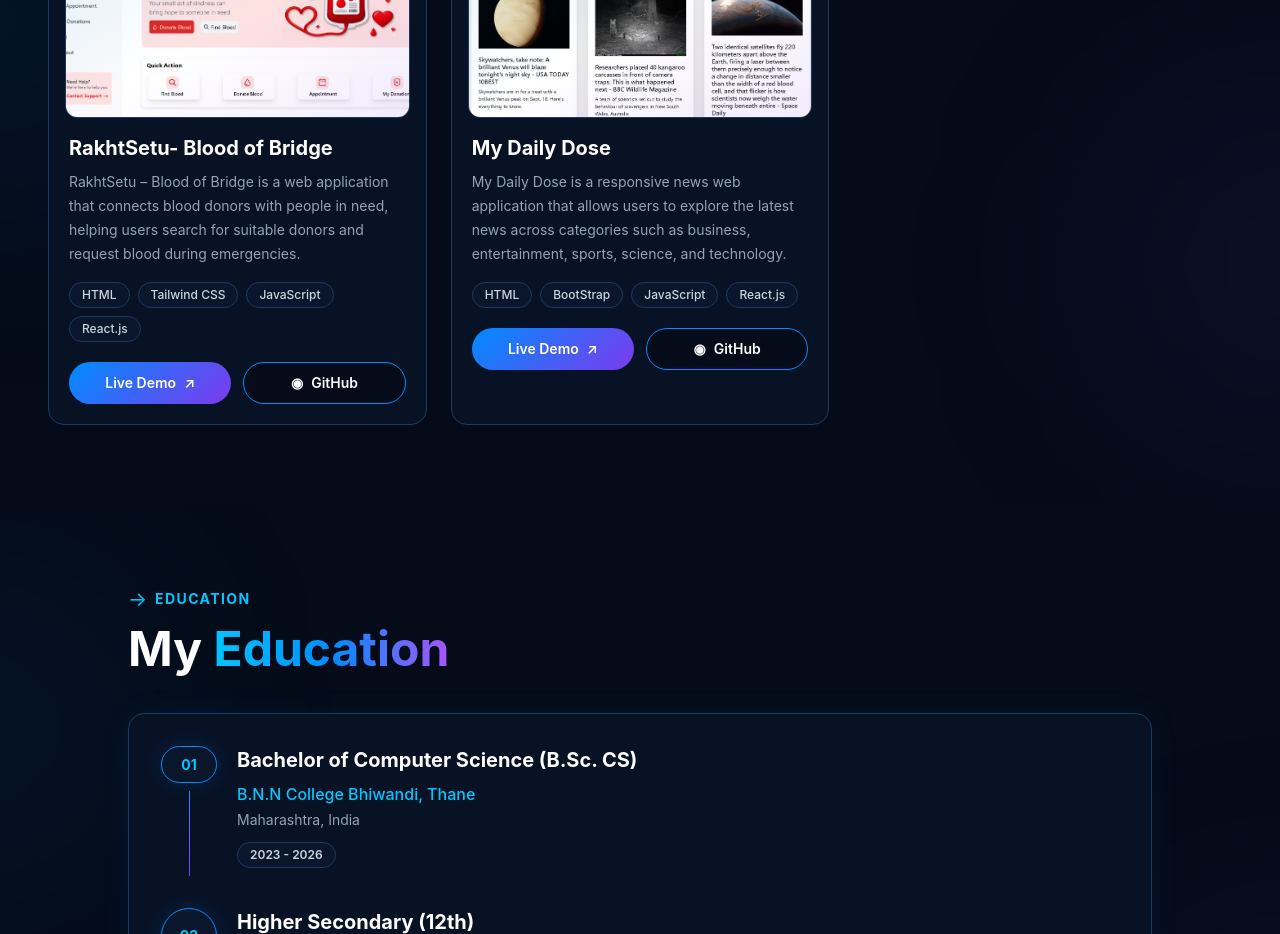
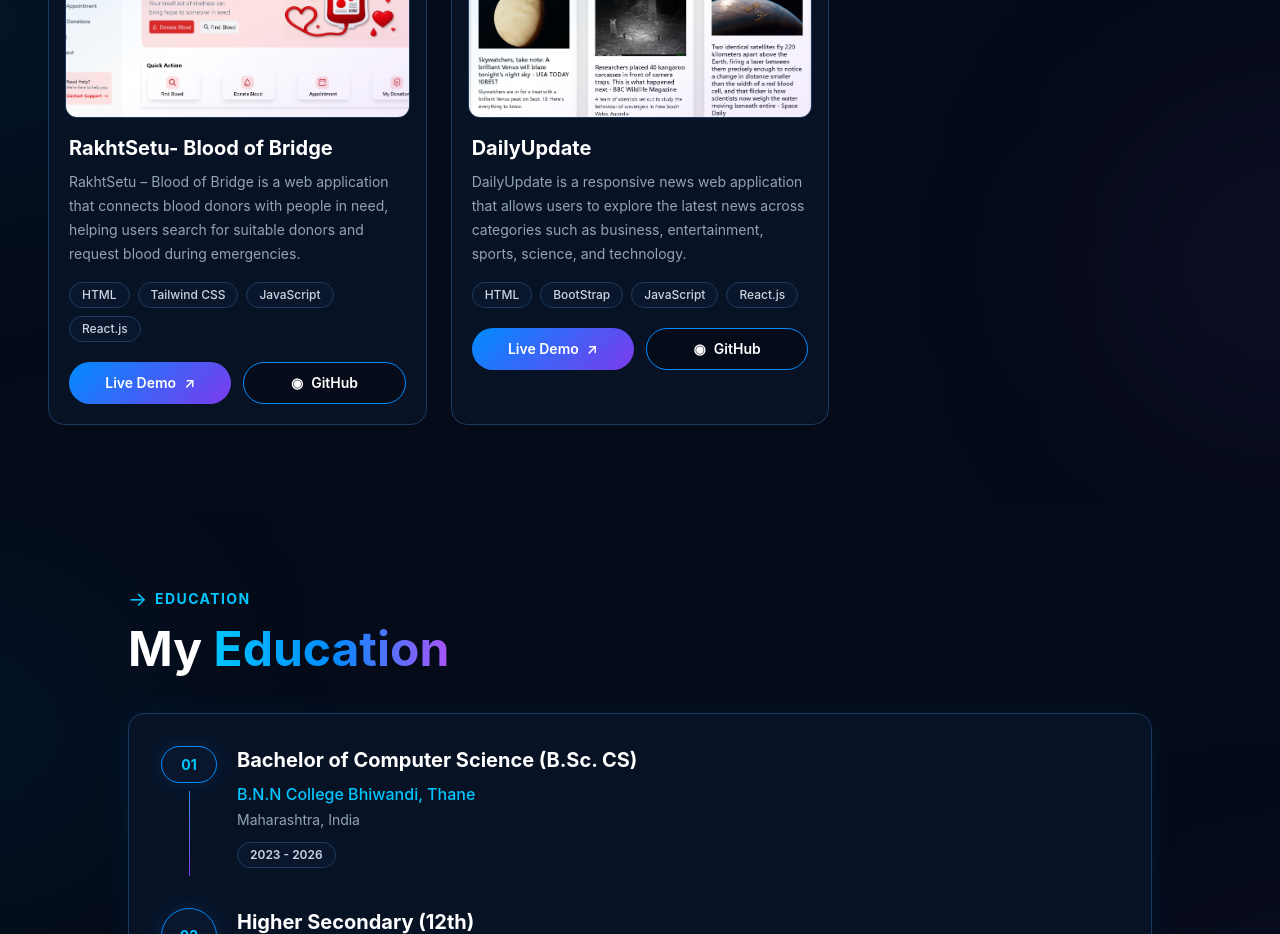
Before and after one commit to 956krushna/Myportfolio, a React (Vite) app: page / in a window 1280 px wide. Shown: the part 2700-3634 px from the top of the page. Built offline with nearby package versions, Linux system fonts and the light colour scheme.

Commit message:
pdf update

```diff
--- a/src/Pages/Hero.jsx
+++ b/src/Pages/Hero.jsx
@@ -1,5 +1,5 @@
 import profileImage from "../assets/Mee.png";
-import cv from "../assets/Krushnaa.pdf"
+import cv from "../assets/956Krushna.pdf"
 import github from "../assets/github.png"
 import linkedin from "../assets/linkedin.png"
 import mail from "../assets/mail.png"
@@ -119,7 +119,7 @@ function Hero() {
             </a>
             <a
               href={cv}
-              download="Krushnaa.pdf"
+              download="956krushna.pdf"
               className="
                 inline-flex
                 items-center
--- a/src/Pages/Projects.jsx
+++ b/src/Pages/Projects.jsx
@@ -12,13 +12,13 @@ const projects = [
     github: "https://github.com/956krushna/RakhtSetu-Bridge-of-Blood",
   },
   {
-    title: "My Daily Dose",
+    title: "DailyUpdate",
     image: daily,
     description:
-      "My Daily Dose is a responsive news web application that allows users to explore the latest news across categories such as business, entertainment, sports, science, and technology.",
+      "DailyUpdate is a responsive news web application that allows users to explore the latest news across categories such as business, entertainment, sports, science, and technology.",
     technologies: ["HTML", "BootStrap", "JavaScript", "React.js"],
     live: "#",
-    github: "https://github.com/956krushna/My-Daily-Dose.",
+    github: "https://github.com/956krushna/DailyUpdate",
   },
 ];
 
--- a/vite.config.js
+++ b/vite.config.js
@@ -1,10 +1,11 @@
+import { defineConfig } from 'vite'
 import react from '@vitejs/plugin-react'
-import { defineConfig } from 'vite'
-import tailwindcss from '@tailwindcss/vite';
+import tailwindcss from '@tailwindcss/vite'
 
-// https://vite.dev/config/
 export default defineConfig({
   base: '/Myportfolio/',
-  plugins: [react(),
-  tailwindcss()],
-});
+  plugins: [
+    react(),
+    tailwindcss(),
+  ],
+})
```
Also changed, not shown: 2 other files (tests, documents, lock files or other folders).
